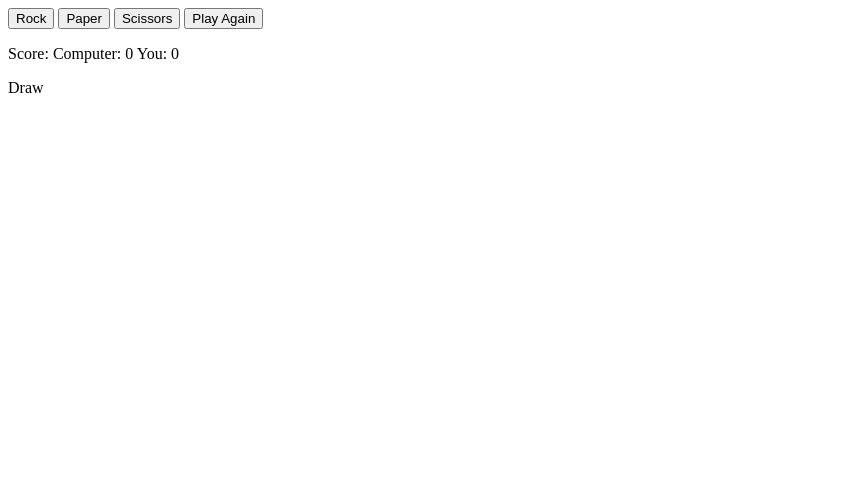
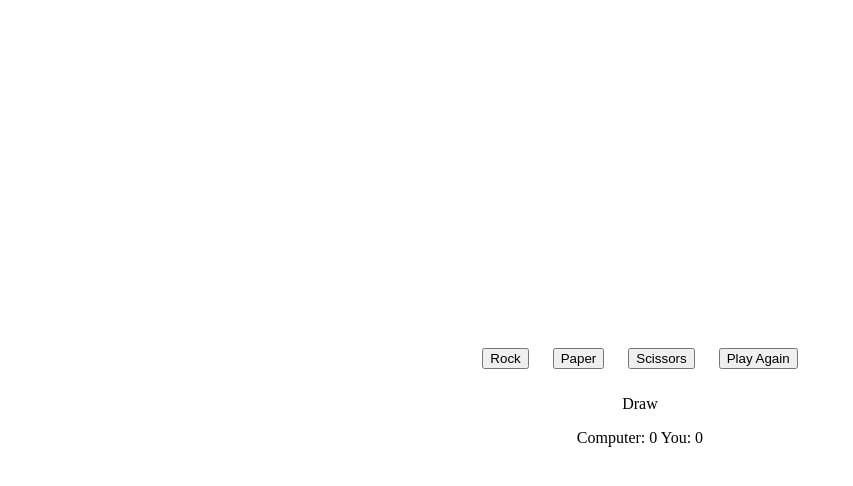
Before and after one commit to RayFrightener/rock-paper-scissors, a plain HTML site: page index.html in a window 1280 px wide. Both pictures are taken after a click on the button "Rock". Shown: the whole page, without its empty margins (0-853 px from the left). Drawn offline with Linux system fonts and the light colour scheme.

Commit message:
working game

```diff
--- a/index.html
+++ b/index.html
@@ -1,23 +1,21 @@
-
 <!DOCTYPE html>
 <html lang="en">
 <head>
     <meta charset="UTF-8">
     <meta name="viewport" content="width=device-width, initial-scale=1.0">
     <title>Document</title>
+    <link rel="stylesheet" href="styles.css">
 </head>
 <body>
-    <button id="rock">Rock</button>
-    <button id="paper">Paper</button>
-    <button id="scissors">Scissors</button>
-    <button id="newGame">Play Again</button> <!-- New button for starting a new game -->
-    <div id="score-keep"></div>
-
-    <div id="results"></div>
-
-
+    <div class="center-container">
+        <button id="rock">Rock</button>
+        <button id="paper">Paper</button>
+        <button id="scissors">Scissors</button>
+        <button id="newGame">Play Again</button>
+        <div id="results"></div>
+        <div id="score-keep"></div>
+    </div>
 
     <script src="script.js"></script>
-
 </body>
 </html>
--- a/script.js
+++ b/script.js
@@ -17,7 +17,7 @@ function runningScore(text) {
         resultsDiv.appendChild(paragraph);
     }
      else if(text === "Draw"){
-        feedback.textContent = `Score: Computer: ${computerScore} You: ${playerScore}`;
+        feedback.textContent = `Computer: ${computerScore} You: ${playerScore}`;
         scoreKeep.appendChild(feedback);
     }
      else {
@@ -32,7 +32,7 @@ function runningScore(text) {
       computerScore++;
 
     }
-      feedback.textContent = `Score: Computer: ${computerScore} You: ${playerScore}`;
+      feedback.textContent = `Computer: ${computerScore} You: ${playerScore}`;
       scoreKeep.appendChild(feedback);
     }
 
--- /dev/null
+++ b/styles.css
@@ -0,0 +1,15 @@
+body {
+    margin: 0;
+    display: flex;
+    align-items: center;
+    justify-content: center;
+    height: 100vh;
+}
+
+.center-container {
+    text-align: center;
+}
+
+button {
+    margin: 10px; /* Add some margin to the buttons for better spacing */
+}
```
